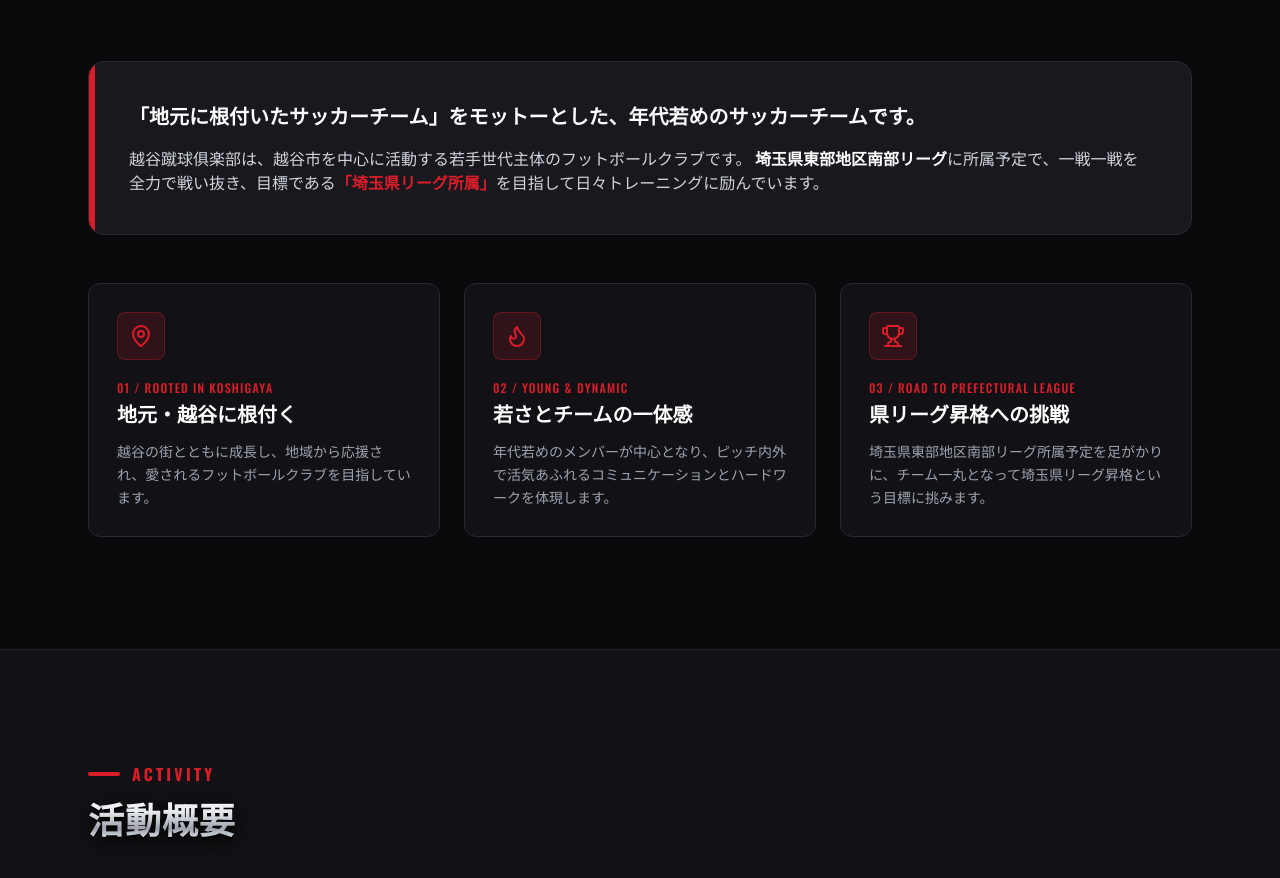
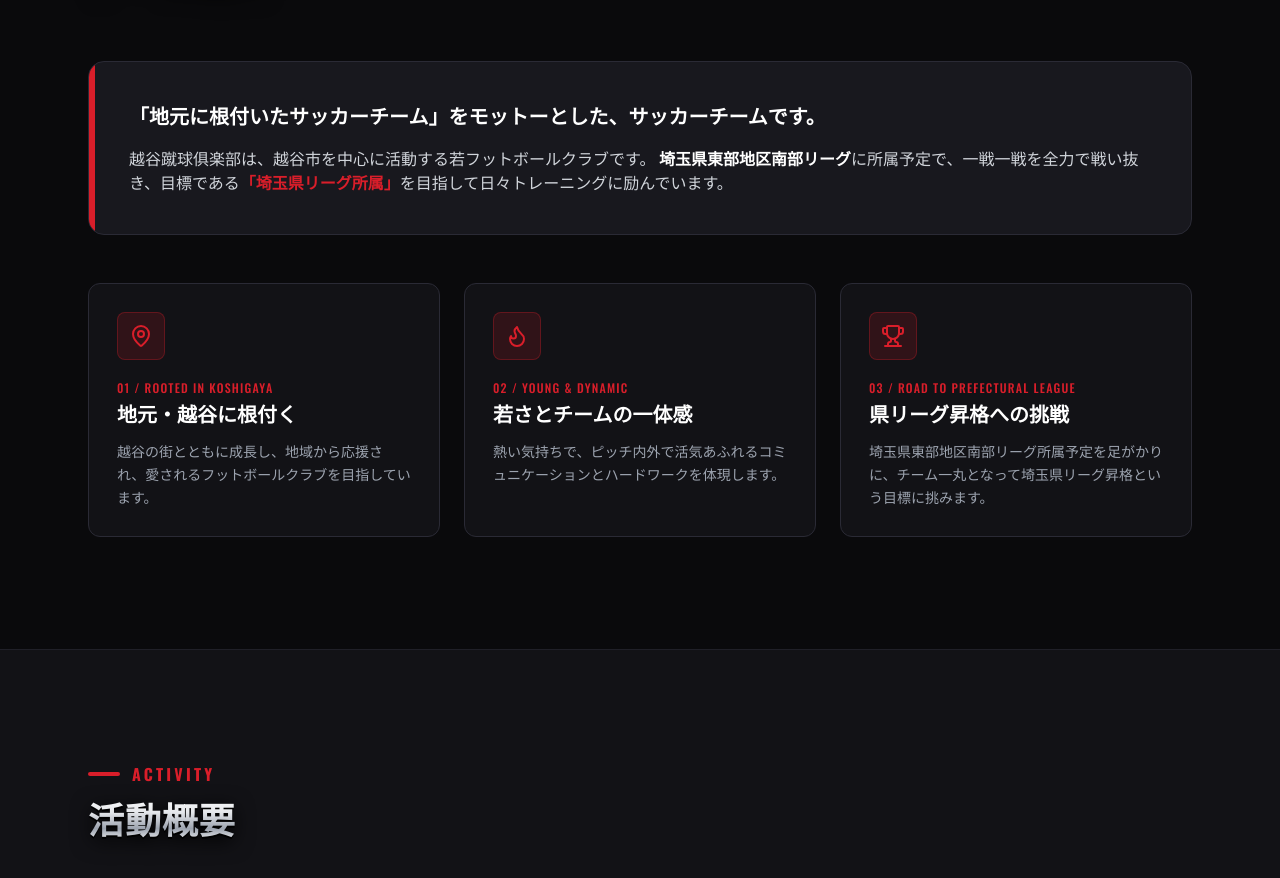
Before and after one commit to koshigayashukyuclub2026/KSC.homepage, a plain HTML site: page index.html in a window 1280 px wide. Shown: the part 1019-1897 px from the top of the page. Drawn offline with nearby package versions, Linux system fonts and the light colour scheme.

Commit message:
Update index.html

```diff
--- a/index.html
+++ b/index.html
@@ -232,10 +232,10 @@
             <div class="reveal bg-club-card border border-club-border rounded-2xl p-6 sm:p-10 mb-10 sm:mb-12 relative overflow-hidden">
                 <div class="absolute top-0 left-0 w-1.5 h-full bg-club-red"></div>
                 <p class="text-base sm:text-xl font-bold text-white leading-relaxed mb-4">
-                    「地元に根付いたサッカーチーム」をモットーとした、年代若めのサッカーチームです。
+                    「地元に根付いたサッカーチーム」をモットーとした、サッカーチームです。
                 </p>
                 <p class="text-sm sm:text-base text-gray-300 leading-relaxed">
-                    越谷蹴球俱楽部は、越谷市を中心に活動する若手世代主体のフットボールクラブです。
+                    越谷蹴球俱楽部は、越谷市を中心に活動する若フットボールクラブです。
                     <strong class="text-white font-bold">埼玉県東部地区南部リーグ</strong>に所属予定で、一戦一戦を全力で戦い抜き、目標である<strong class="text-club-red font-bold">「埼玉県リーグ所属」</strong>を目指して日々トレーニングに励んでいます。
                 </p>
             </div>
@@ -262,7 +262,7 @@
                     <span class="font-display text-xs tracking-widest text-club-red block mb-1">02 / YOUNG &amp; DYNAMIC</span>
                     <h3 class="text-lg sm:text-xl font-bold text-white mb-3">若さとチームの一体感</h3>
                     <p class="text-sm text-gray-400 leading-relaxed">
-                        年代若めのメンバーが中心となり、ピッチ内外で活気あふれるコミュニケーションとハードワークを体現します。
+                        熱い気持ちで、ピッチ内外で活気あふれるコミュニケーションとハードワークを体現します。
                     </p>
                 </div>
 
```
